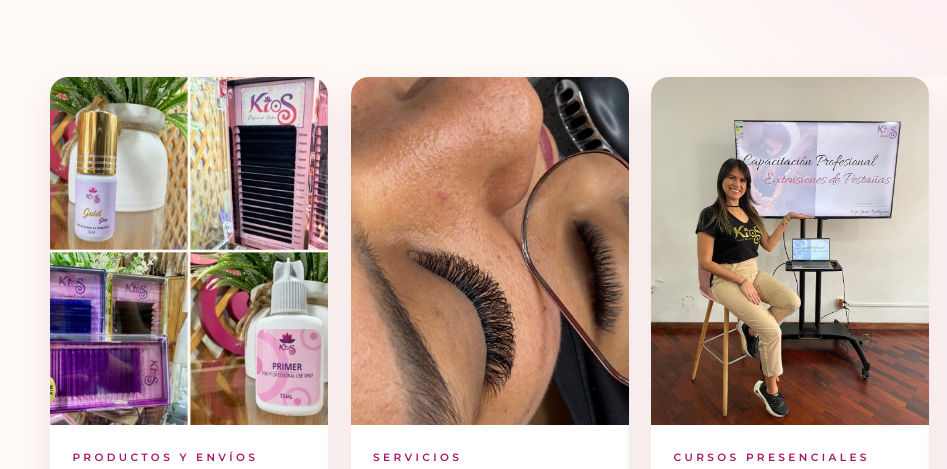
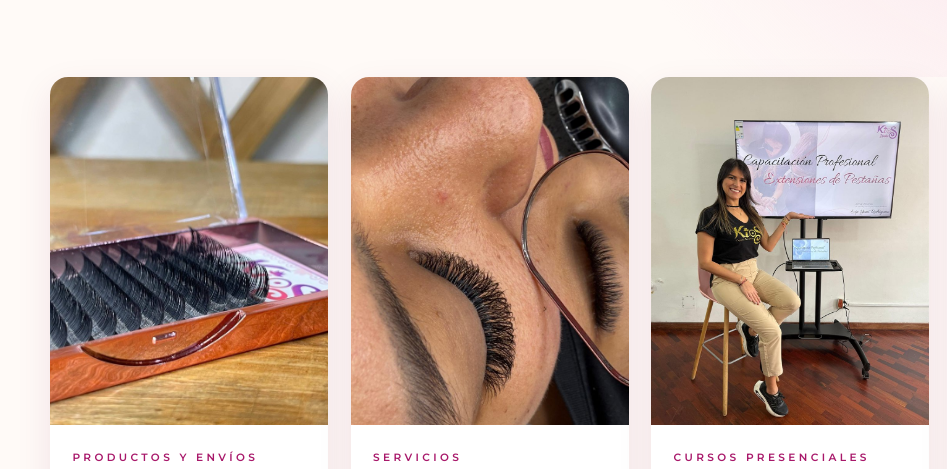
Before and after one commit to hepydn/kios-preview, a plain HTML site: page index.html in a window 1280 px wide. Shown: the part 444-913 px from the top of the page, 0-947 px from the left. Drawn offline with nearby package versions, Linux system fonts and the light colour scheme.

Commit message:
Inicio: foto única de pestañas Kios (la de mejor calidad del catálogo) en la tarjeta de Tienda
Co-Authored-By: Claude Opus 5.5 <noreply@anthropic.com>

```diff
--- a/index.html
+++ b/index.html
@@ -68,7 +68,7 @@
       <div class="container">
         <div class="doors">
           <a href="tienda.html" class="door reveal">
-            <img src="assets/img/tienda-productos.jpg" alt="" loading="lazy" />
+            <img src="assets/img/tienda-pestanas-kios.jpg" alt="" loading="lazy" style="object-position: 72% center" />
             <div class="door__body">
               <p class="eyebrow">Productos y envíos</p>
               <h2>Tienda</h2>
```
Also changed, not shown: assets/img/tienda-pestanas-kios.jpg (added), assets/img/tienda-productos.jpg (deleted).
